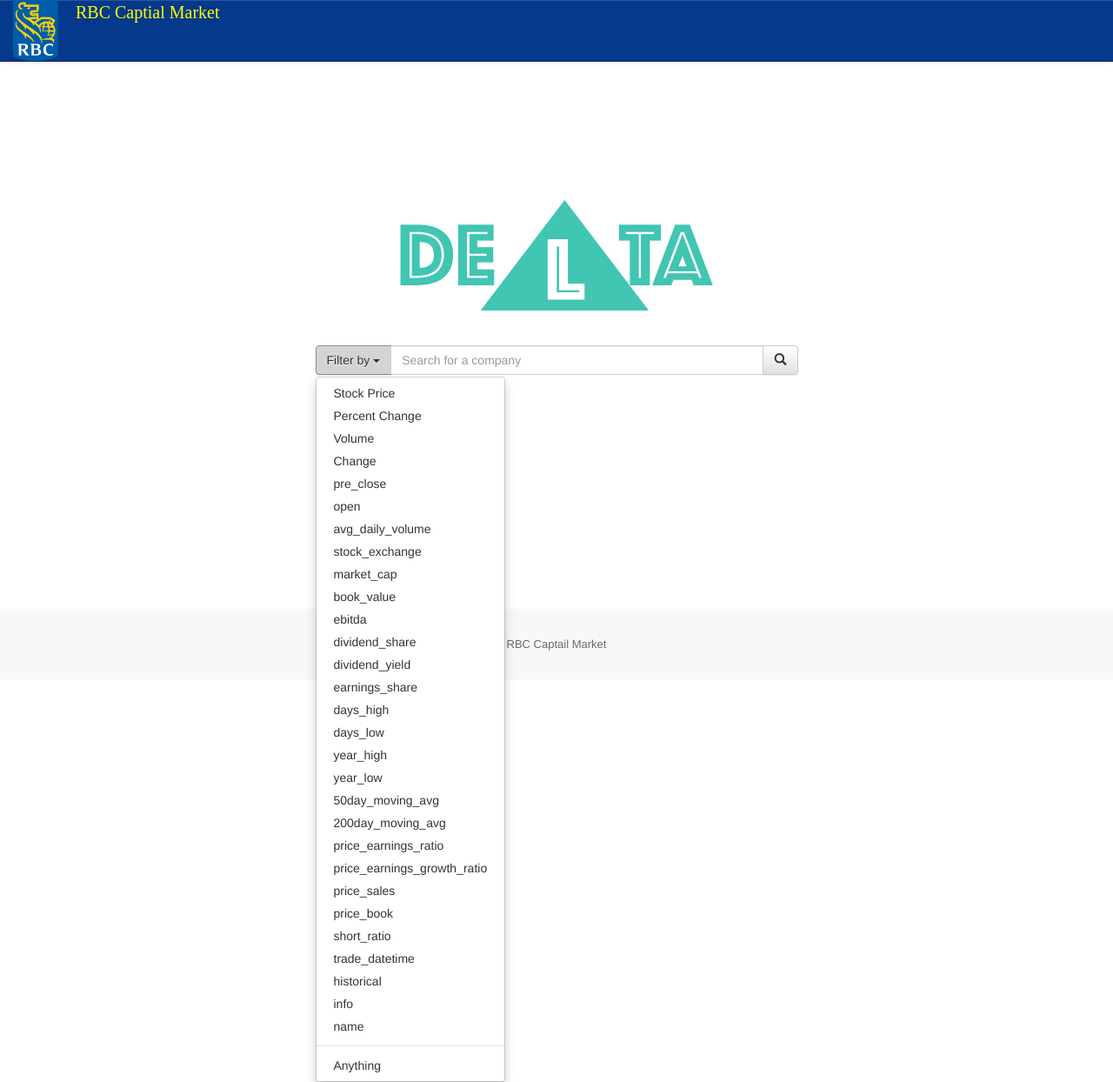
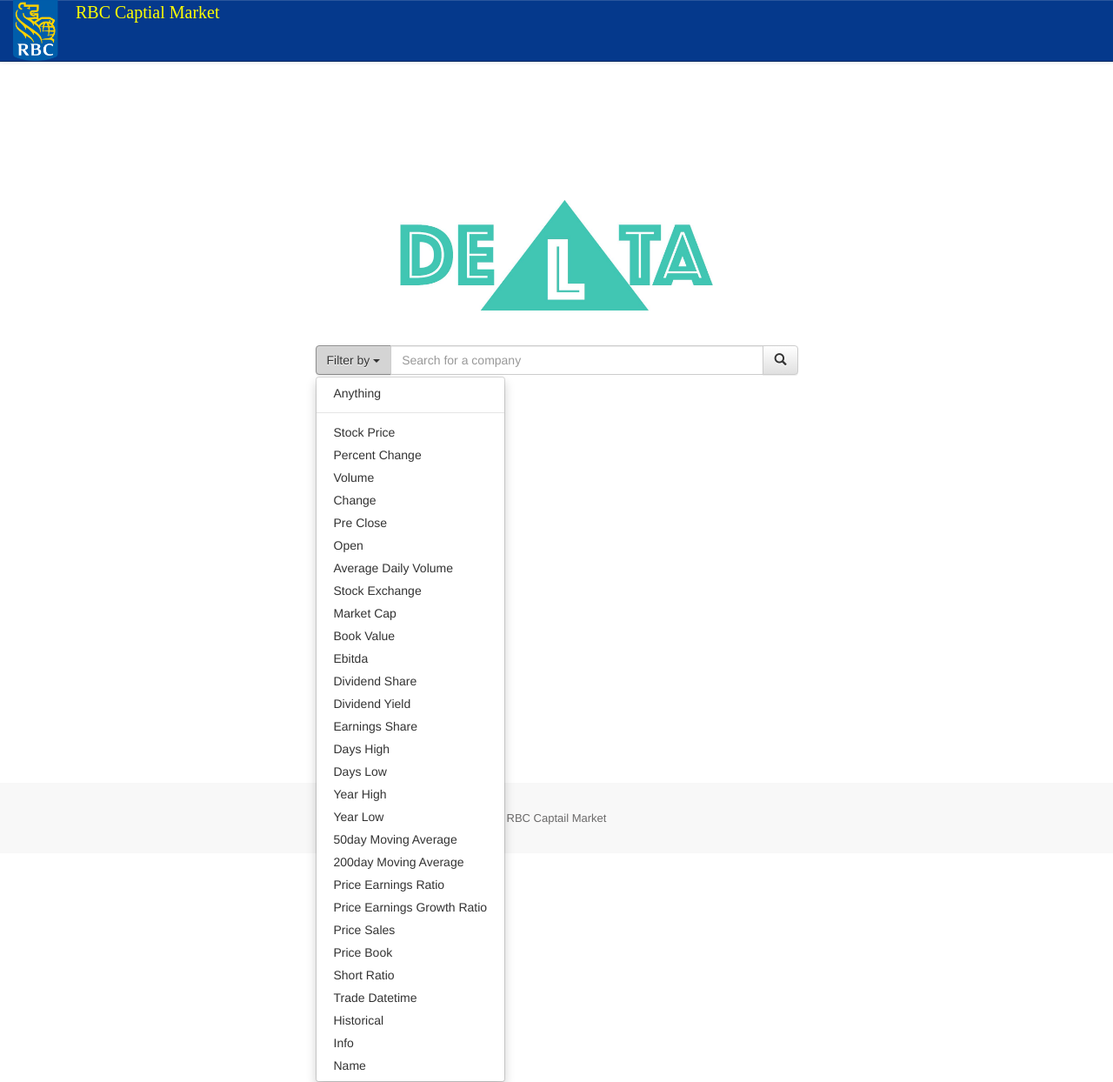
Before and after one commit to LinfinityLab/fintech-hackathon, a Django app: template fintech/templates/home/index.html in a window 1280 px wide, after a click on "Filter by". Shown: the whole page at 87% size. Run offline with Django 3.2, Linux system fonts and the light colour scheme; the template is opened without the code that fills it, so the values that code supplies are empty; some libraries are stand-ins or nearby versions.

Commit message:
some layout update

```diff
--- a/fintech/templates/base.html
+++ b/fintech/templates/base.html
@@ -80,7 +80,7 @@
 }
 #bodyContent {
   padding-top: 90px;
-  min-height: 700px;
+  min-height: 900px;
 }
 #footer {
   padding: 30px 0px;
--- a/fintech/templates/home/index.html
+++ b/fintech/templates/home/index.html
@@ -27,37 +27,37 @@
                         	<span id="search_concept">Filter by</span> <span class="caret"></span>
                         </button>
                         <ul class="dropdown-menu" role="menu">
+                          <li><a class="selection">Anything</a></li>
+                          <li class="divider"></li>
                           <li><a class="selection" data="price">Stock Price</a></li>
                           <li><a class="selection" data="percent_change">Percent Change</a></li>
                           <li><a class="selection" data="volume">Volume</a></li>
                           <li><a class="selection" data="change">Change</a></li>
-                          <li><a class="selection" data="pre_close">pre_close</a></li>
-                          <li><a class="selection" data="open">open</a></li>
-                          <li><a class="selection" data="avg_daily_volume">avg_daily_volume</a></li>
-                          <li><a class="selection" data="stock_exchange">stock_exchange</a></li>
-                          <li><a class="selection" data="market_cap">market_cap</a></li>
-                          <li><a class="selection" data="book_value">book_value</a></li>
-                          <li><a class="selection" data="ebitda">ebitda</a></li>
-                          <li><a class="selection" data="dividend_share">dividend_share</a></li>
-                          <li><a class="selection" data="dividend_yield">dividend_yield</a></li>
-                          <li><a class="selection" data="earnings_share">earnings_share</a></li>
-                          <li><a class="selection" data="days_high">days_high</a></li>
-                          <li><a class="selection" data="days_low">days_low</a></li>
-                          <li><a class="selection" data="year_high">year_high</a></li>
-                          <li><a class="selection" data="year_low">year_low</a></li>
-                          <li><a class="selection" data="50day_moving_avg">50day_moving_avg</a></li>
-                          <li><a class="selection" data="200day_moving_avg">200day_moving_avg</a></li>
-                          <li><a class="selection" data="price_earnings_ratio">price_earnings_ratio</a></li>
-                          <li><a class="selection" data="price_earnings_growth_ratio">price_earnings_growth_ratio</a></li>
-                          <li><a class="selection" data="price_sales">price_sales</a></li>
-                          <li><a class="selection" data="price_book">price_book</a></li>
-                          <li><a class="selection" data="short_ratio">short_ratio</a></li>
-                          <li><a class="selection" data="trade_datetime">trade_datetime</a></li>
-                          <li><a class="selection" data="historical">historical</a></li>
-                          <li><a class="selection" data="info">info</a></li>
-                          <li><a class="selection" data="name">name</a></li>
-                          <li class="divider"></li>
-                          <li><a>Anything</a></li>
+                          <li><a class="selection" data="pre_close">Pre Close</a></li>
+                          <li><a class="selection" data="open">Open</a></li>
+                          <li><a class="selection" data="avg_daily_volume">Average Daily Volume</a></li>
+                          <li><a class="selection" data="stock_exchange">Stock Exchange</a></li>
+                          <li><a class="selection" data="market_cap">Market Cap</a></li>
+                          <li><a class="selection" data="book_value">Book Value</a></li>
+                          <li><a class="selection" data="ebitda">Ebitda</a></li>
+                          <li><a class="selection" data="dividend_share">Dividend Share</a></li>
+                          <li><a class="selection" data="dividend_yield">Dividend Yield</a></li>
+                          <li><a class="selection" data="earnings_share">Earnings Share</a></li>
+                          <li><a class="selection" data="days_high">Days High</a></li>
+                          <li><a class="selection" data="days_low">Days Low</a></li>
+                          <li><a class="selection" data="year_high">Year High</a></li>
+                          <li><a class="selection" data="year_low">Year Low</a></li>
+                          <li><a class="selection" data="50day_moving_avg">50day Moving Average</a></li>
+                          <li><a class="selection" data="200day_moving_avg">200day Moving Average</a></li>
+                          <li><a class="selection" data="price_earnings_ratio">Price Earnings Ratio</a></li>
+                          <li><a class="selection" data="price_earnings_growth_ratio">Price Earnings Growth Ratio</a></li>
+                          <li><a class="selection" data="price_sales">Price Sales</a></li>
+                          <li><a class="selection" data="price_book">Price Book</a></li>
+                          <li><a class="selection" data="short_ratio">Short Ratio</a></li>
+                          <li><a class="selection" data="trade_datetime">Trade Datetime</a></li>
+                          <li><a class="selection" data="historical">Historical</a></li>
+                          <li><a class="selection" data="info">Info</a></li>
+                          <li><a class="selection" data="name">Name</a></li>
                         </ul>
                     </div>
                     <input type="hidden" name="method" id="method">
@@ -77,9 +77,11 @@
     <div class="row">
         <div class="alert alert-info" role="alert" style="font-size: 2em;">{{ search_method }} for {{ ticker }} is <span style="color: {{ color }};">{{ result }}</span></div>
     </div>
+    <div class="row">
+      <span class="pull-right">Infomation from <a href="https://finance.yahoo.com/">Yahoo Finance</a></span>
+    </div>
     {% else %}
     {% endif %}
-
 
 </div>
 
```
